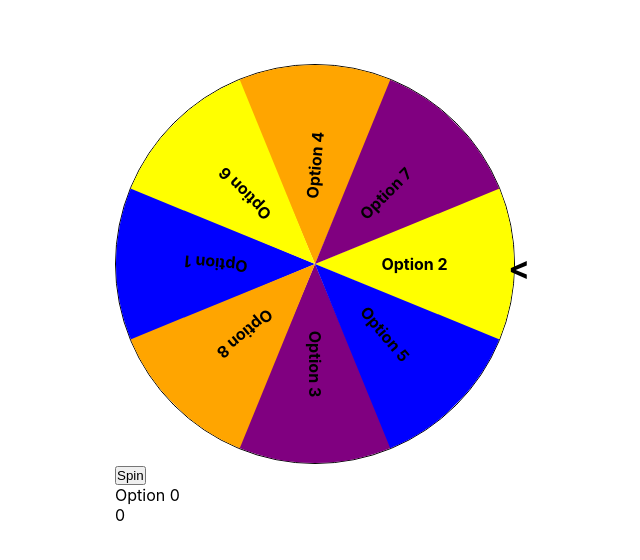
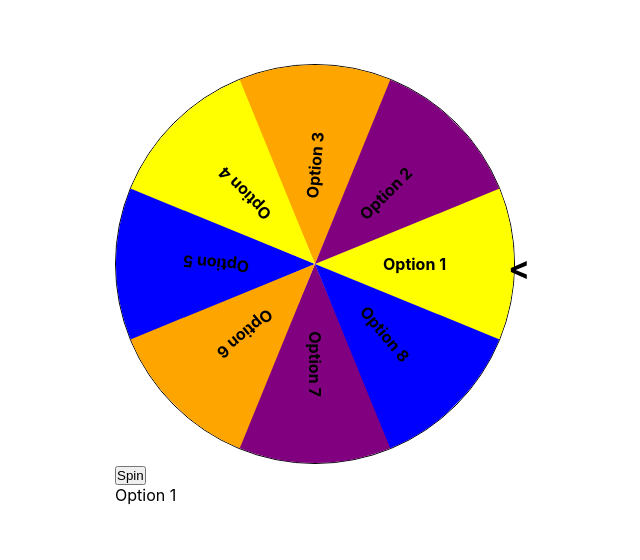
Before and after one commit to gitreadygitset/Wheel-of-Misfortune, a React (Create React App) app: page / in a window 1280 px wide. Shown: the top 560 px of the page, without its empty margins (325-965 px from the left). Built offline with nearby package versions, Linux system fonts and the light colour scheme.

Commit message:
Refactor state, track selected option

```diff
--- a/src/Components/Wheel1.js
+++ b/src/Components/Wheel1.js
@@ -1,27 +1,50 @@
-import React, { useState, useReducer } from 'react'
+import React, { useReducer } from 'react'
 
 const Wheel = () => {
-  const [degree, setDegree] = useState(0)
 
-  const setSelectedOption = (selectedOption, action) => {
+  const setWheelState = (wheelState, action) => {
     switch (action.type) {
       case 'SPIN_WHEEL':
-        const numSlices = ((action.degree % 360)/45)
-        return numSlices;
+        return {...wheelState, degree: action.degree};
+      case 'SELECT_OPTION':
+        return {...wheelState, selectedOption: action.selectedOption}
     }
   }
-
-  const [selectedOption, dispatch] = useReducer(setSelectedOption, degree)
+  const [wheelState, dispatch] = useReducer(setWheelState, {degree: 0, selectedOption: 1})
 
   const spinWheel = () => {
     const newDeg = Math.floor(Math.random() * (7000-1024)) + 1024;
-    console.log(`Option ${selectedOption}`);
-    document.getElementById('box').style.transform = `rotate(${newDeg}deg)`;
     console.log(newDeg)
-    setDegree((newDeg % 360) + degree)
-    dispatch({type: 'SPIN_WHEEL', degree: newDeg})
+    document.getElementById('box').style.transform = `rotate(${newDeg}deg)`
+    const degModulo = newDeg % 360;
+    console.log(degModulo)
+    dispatch({type: 'SPIN_WHEEL', degree: degModulo})
+    setSelectedOption(degModulo)
   }
 
+  const setSelectedOption = (degree) => {
+    let selectedOption
+    if(degree <= 23 || degree > 337){
+      selectedOption = 1;
+    }else if(degree > 293){
+      selectedOption = 8;
+    } else if(degree > 248){
+      selectedOption = 7;
+    } else if(degree > 203){
+      selectedOption = 6;
+    } else if(degree > 158){
+      selectedOption = 5;
+    } else if(degree > 113){
+      selectedOption = 4;
+    } else if(degree > 68){
+      selectedOption = 3;
+    } else if(degree > 23){
+      selectedOption = 2;
+    } else {
+      throw new Error("Invalid degree provided")
+    }
+    dispatch({type: 'SELECT_OPTION', selectedOption: selectedOption})
+  }
 
   return (
     <div id="wheel">
@@ -29,22 +52,21 @@ const Wheel = () => {
         <div id="arrow"><p>&lt;</p></div>
         <div id="box" className="box">
           <div className="box1">
-            <span className="span1"><b>Option 1</b></span>
-            <span className="span2"><b>Option 2</b></span>
-            <span className="span3"><b>Option 3</b></span>
-            <span className="span4"><b>Option 4</b></span>
+            <span className="span1"><b>Option 5</b></span>
+            <span className="span2"><b>Option 1</b></span>
+            <span className="span3"><b>Option 7</b></span>
+            <span className="span4"><b>Option 3</b></span>
           </div>
           <div className="box2">
-            <span className="span1"><b>Option 5</b></span>
-            <span className="span2"><b>Option 6</b></span>
-            <span className="span3"><b>Option 7</b></span>
-            <span className="span4"><b>Option 8</b></span>
+            <span className="span1"><b>Option 8</b></span>
+            <span className="span2"><b>Option 4</b></span>
+            <span className="span3"><b>Option 2</b></span>
+            <span className="span4"><b>Option 6</b></span>
           </div>
         </div>
       </div>
       <button className="spin" onClick={spinWheel}>Spin</button>
-      <p>{`Option ${selectedOption}`}</p>
-      <p>{degree}</p>
+      <p>Option {wheelState.selectedOption}</p>
     </div>
   )
 }
```
